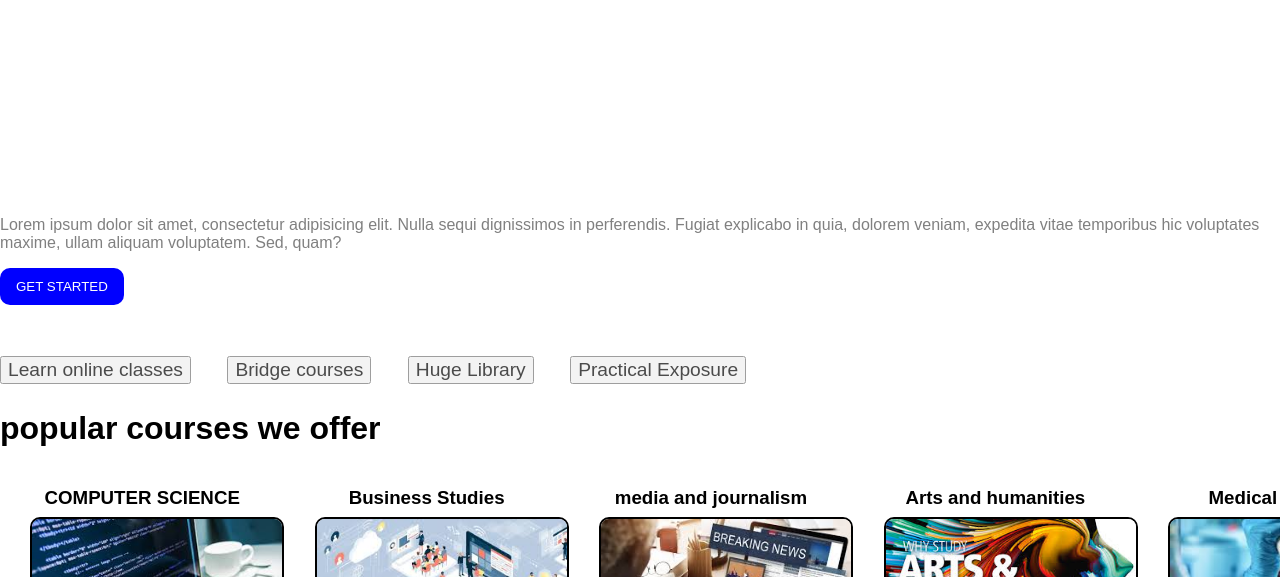
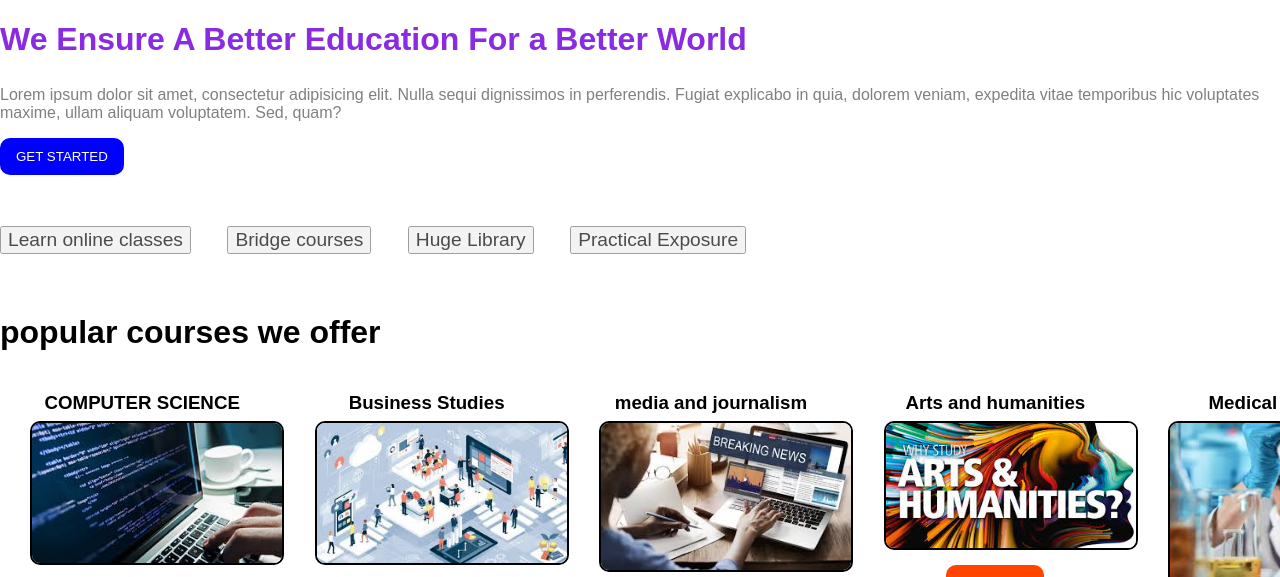
Before and after one commit to Shaikmanurabegum/school.github.io, a plain HTML site: page index.html in a window 1280 px wide. Shown: the part 187-764 px from the top of the page. Drawn offline with Linux system fonts and the light colour scheme.

Commit message:
publishing project
happy project

```diff
--- a/index.html
+++ b/index.html
@@ -22,7 +22,7 @@
             </ul>
         </nav>
         <div class="section">
-            <h1>We Ensure A Better Education <br> For a Better World </h1>
+            <h1>We Ensure A Better Education For a Better World </h1>
             <p>Lorem ipsum dolor sit amet, consectetur adipisicing elit. Nulla sequi dignissimos in perferendis. Fugiat explicabo in quia, dolorem veniam, expedita vitae temporibus hic voluptates maxime, ullam aliquam voluptatem. Sed, quam?</p>
         <a href="#"><button class="btn-1">GET STARTED</button></a>
         <div class="features">
--- a/style.css
+++ b/style.css
@@ -40,8 +40,8 @@ nav ul li:hover{
     font-size: 1.2rem;
 }
 .section h1{
-    color:#fff;
-    line-height: 90px;
+    color:blueviolet;
+    line-height: 50px;
 }
 .section p{
     color:gray;
```
